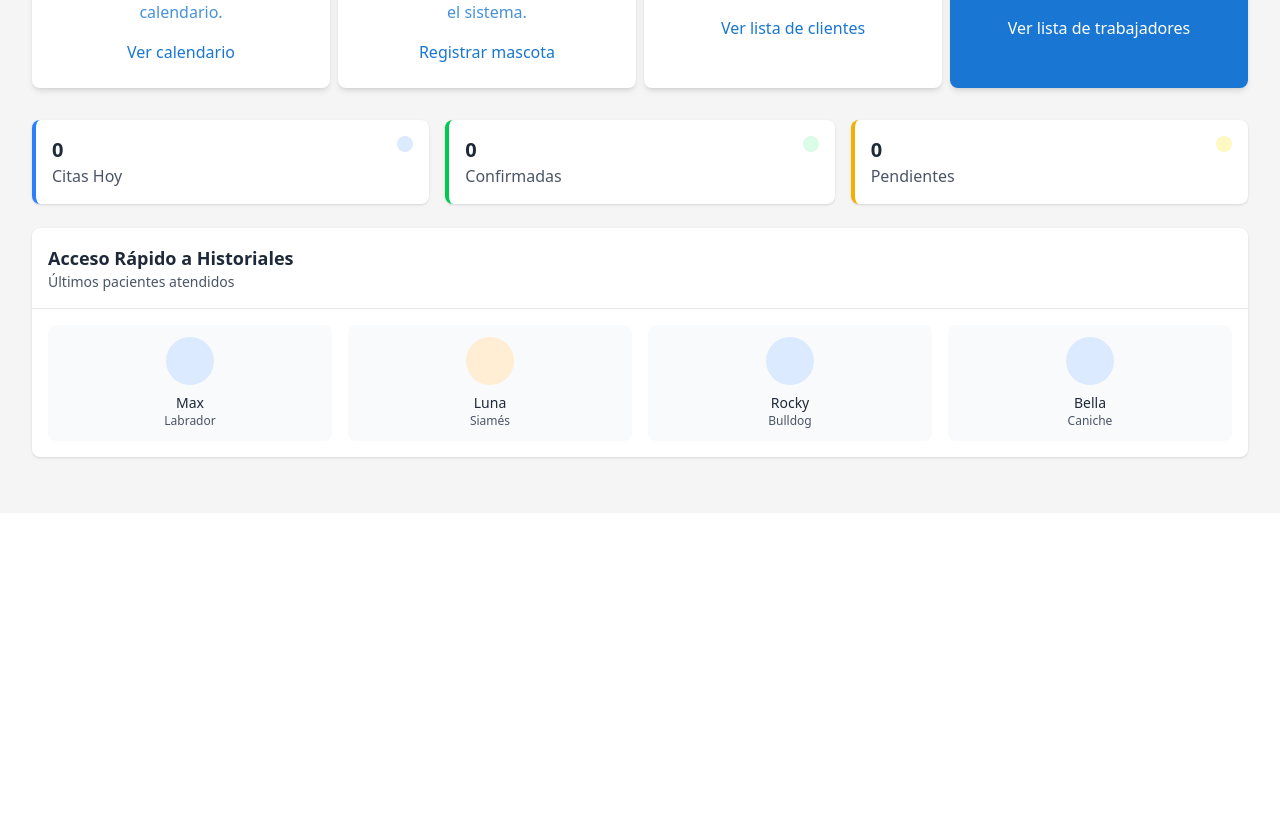
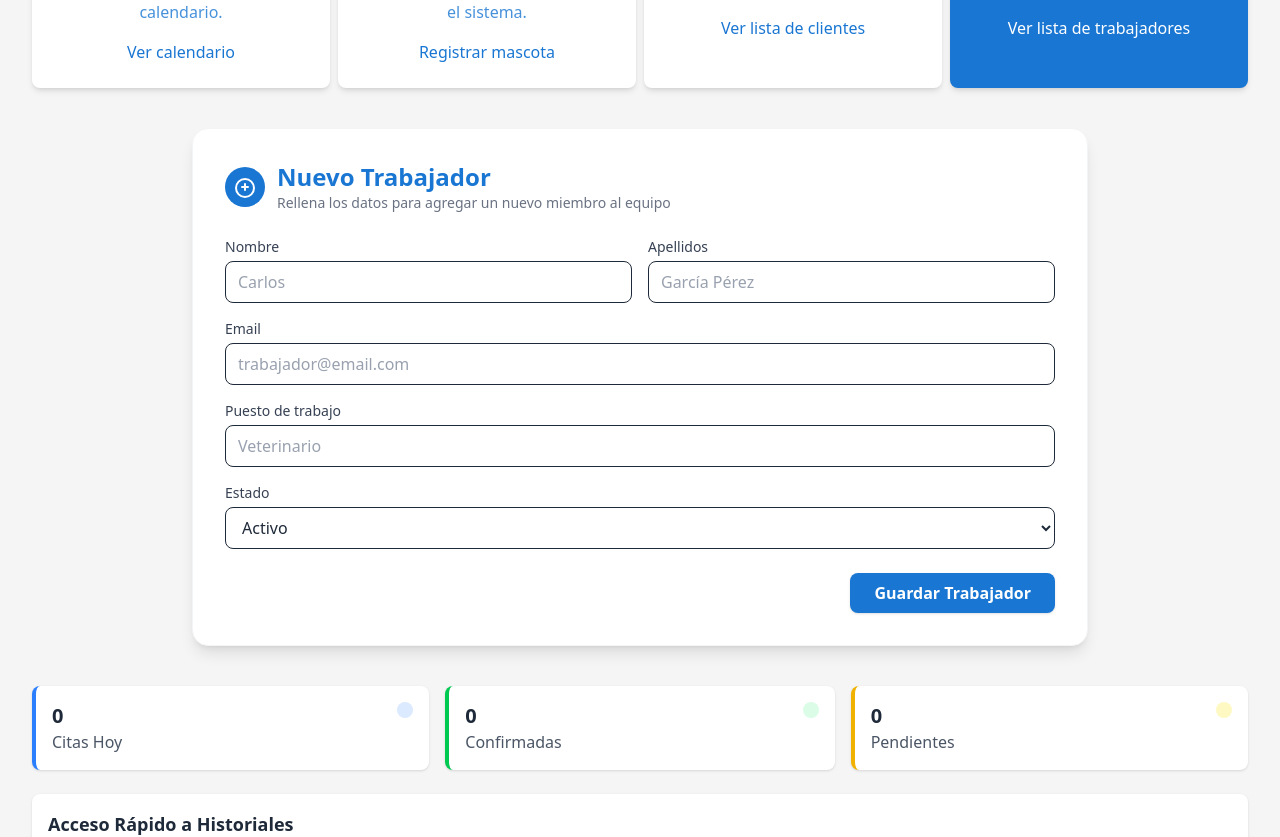
Before and after one commit to jmoreeno18/App-Veterinario, an Angular app: page /dashboard/employees/new in a window 1280 px wide. Shown: the part 366-1203 px from the top of the page. Before the commit the page ends 879 px from the top, so only its background shows below. Built offline with nearby package versions, Linux system fonts and the light colour scheme; no server answers; the database is empty.

Commit message:
Lista de empleados y editar empleados

```diff
--- a/src/app/pages/employees/employee-form/employee-form.component.html
+++ b/src/app/pages/employees/employee-form/employee-form.component.html
@@ -0,0 +1,60 @@
+<div class="bg-white p-8 rounded-2xl shadow-lg max-w-4xl mx-auto my-10 border border-gray-100">
+  <!-- Título -->
+  <div class="mb-6 flex items-center gap-3">
+    <div class="bg-[var(--color-primario)] text-white rounded-full p-2">
+      <svg class="w-6 h-6" fill="none" stroke="currentColor" stroke-width="2" viewBox="0 0 24 24">
+        <path stroke-linecap="round" stroke-linejoin="round" d="M9 12h6m-3-3v6m9-2a9 9 0 11-18 0 9 9 0 0118 0z"/>
+      </svg>
+    </div>
+    <div>
+      <h2 class="text-2xl font-bold text-[var(--color-primario)]">Nuevo Trabajador</h2>
+      <p class="text-sm text-gray-500">Rellena los datos para agregar un nuevo miembro al equipo</p>
+    </div>
+  </div>
+
+  <!-- Formulario -->
+  <form class="grid grid-cols-1 sm:grid-cols-2 gap-4">
+
+    <div>
+      <label class="block text-sm font-medium text-gray-700 mb-1">Nombre</label>
+      <input [(ngModel)]="employee.nombre" name="nombre" type="text" placeholder="Carlos"
+        class="w-full px-3 py-2 border rounded-lg focus:outline-none focus:ring-2 focus:ring-[var(--color-primario)] placeholder:text-gray-400"/>
+    </div>
+
+    <div>
+      <label class="block text-sm font-medium text-gray-700 mb-1">Apellidos</label>
+      <input [(ngModel)]="employee.apellidos" name="apellidos" type="text" placeholder="García Pérez"
+        class="w-full px-3 py-2 border rounded-lg focus:outline-none focus:ring-2 focus:ring-[var(--color-primario)] placeholder:text-gray-400"/>
+    </div>
+
+    <div class="sm:col-span-2">
+      <label class="block text-sm font-medium text-gray-700 mb-1">Email</label>
+      <input [(ngModel)]="employee.email" name="email" type="email" placeholder="trabajador@email.com"
+        class="w-full px-3 py-2 border rounded-lg focus:outline-none focus:ring-2 focus:ring-[var(--color-primario)] placeholder:text-gray-400"/>
+    </div>
+
+    <div class="sm:col-span-2">
+      <label class="block text-sm font-medium text-gray-700 mb-1">Puesto de trabajo</label>
+      <input [(ngModel)]="employee.puesto_trabajo" name="puesto_trabajo" type="text" placeholder="Veterinario"
+        class="w-full px-3 py-2 border rounded-lg focus:outline-none focus:ring-2 focus:ring-[var(--color-primario)] placeholder:text-gray-400"/>
+    </div>
+
+    <div class="sm:col-span-2">
+      <label class="block text-sm font-medium text-gray-700 mb-1">Estado</label>
+      <select [(ngModel)]="employee.activo" name="activo"
+        class="w-full px-3 py-2 border rounded-lg focus:outline-none focus:ring-2 focus:ring-[var(--color-primario)]">
+        <option [ngValue]="true">Activo</option>
+        <option [ngValue]="false">No Activo</option>
+      </select>
+    </div>
+
+  </form>
+
+  <!-- Botón -->
+  <div class="mt-6 text-right">
+    <button (click)="saveEmployee()" type="button"
+      class="bg-[var(--color-primario)] hover:bg-[var(--color-primario-hover)] text-white px-6 py-2 rounded-lg font-semibold shadow transition duration-200">
+      Guardar Trabajador
+    </button>
+  </div>
+</div>
--- a/src/app/pages/employees/employee-form/employee-form.component.ts
+++ b/src/app/pages/employees/employee-form/employee-form.component.ts
@@ -1,10 +1,45 @@
 import { CommonModule } from '@angular/common';
 import { Component } from '@angular/core';
+import { FormsModule } from '@angular/forms';
+import { Router } from '@angular/router';
+import { SupabaseService } from '../../../supabase/supabase.service';
 
 @Component({
   selector: 'app-employee-form',
   standalone: true,
-  imports: [CommonModule],
+  imports: [CommonModule, FormsModule],
   templateUrl: './employee-form.component.html',
 })
-export class EmployeeFormComponent {}
+export class EmployeeFormComponent {
+  employee = {
+    nombre: '',
+    apellidos: '',
+    email: '',
+    puesto_trabajo: '',
+    activo: true,
+  };
+
+  constructor(
+    private supabaseService: SupabaseService,
+    private router: Router
+  ) {}
+
+  async saveEmployee() {
+    const payload = {
+      ...this.employee,
+      created_at: new Date().toISOString(),
+    };
+
+    const { error } = await this.supabaseService.client
+      .from('usuarios')
+      .insert([payload]);
+
+    if (error) {
+      console.error('Error al guardar trabajador:', error.message);
+      alert('❌ Error al guardar trabajador. Revisa los datos.');
+    } else {
+      alert('✅ Trabajador guardado correctamente');
+      this.router.navigate(['/dashboard/employees']);
+    }
+  }
+}
--- a/src/app/pages/employees/employee-list/employee-list.component.html
+++ b/src/app/pages/employees/employee-list/employee-list.component.html
@@ -19,6 +19,7 @@
           <th class="px-6 py-3">Email</th>
           <th class="px-6 py-3">Puesto</th>
           <th class="px-6 py-3">Fecha de Alta</th>
+          <th class="px-6 py-3">Estado</th>
         </tr>
       </thead>
       <tbody>
@@ -29,15 +30,31 @@
           <td class="px-6 py-4">{{ emp.email }}</td>
           <td class="px-6 py-4">{{ emp.puesto_trabajo }}</td>
           <td class="px-6 py-4">{{ emp.created_at | date: "dd/MM/yyyy" }}</td>
+          <td class="px-6 py-4">
+            <span
+              class="px-2 py-1 rounded-full text-xs font-semibold"
+              [ngClass]="{
+                'bg-green-100 text-green-800': emp.activo,
+                'bg-red-100 text-red-800': !emp.activo
+              }"
+            >
+              {{ emp.activo ? 'Activo' : 'No activo' }}
+            </span>
+          </td>
+
           <td class="px-6 py-4 text-right space-x-2 whitespace-nowrap">
+
             <button
               title="Editar"
+              (click)="openEditModal(emp)"
               class="text-blue-600 hover:text-blue-800 hover:scale-105 transition cursor-pointer w-6"
             >
               <icon-edit></icon-edit>
             </button>
+
             <button
               title="Eliminar"
+              (click)="openDeleteModal(emp)"
               class="text-red-600 hover:text-red-800 hover:scale-105 transition cursor-pointer w-6"
             >
               <icon-delete></icon-delete>
@@ -48,3 +65,114 @@
     </table>
   </div>
 </div>
+
+
+<!-- Modal Editar Trabajador -->
+<div
+  *ngIf="showEditModal"
+  class="fixed inset-0 z-50 flex items-center justify-center bg-black/60 backdrop-blur-sm"
+>
+  <div class="bg-white w-full max-w-xl rounded-xl shadow-lg p-6 relative animate-fade-in">
+    <h2 class="text-xl font-bold text-[var(--color-primario)] mb-4">Editar Trabajador</h2>
+
+    <form class="grid grid-cols-1 sm:grid-cols-2 gap-4 text-sm">
+      <div>
+        <label class="font-medium">Nombre</label>
+        <input
+          [(ngModel)]="selectedEmployeeEdit.nombre"
+          name="nombre"
+          class="w-full border px-3 py-2 rounded"
+        />
+      </div>
+
+      <div>
+        <label class="font-medium">Apellidos</label>
+        <input
+          [(ngModel)]="selectedEmployeeEdit.apellidos"
+          name="apellidos"
+          class="w-full border px-3 py-2 rounded"
+        />
+      </div>
+
+      <div class="sm:col-span-2">
+        <label class="font-medium">Email</label>
+        <input
+          [(ngModel)]="selectedEmployeeEdit.email"
+          name="email"
+          class="w-full border px-3 py-2 rounded"
+        />
+      </div>
+
+      <div class="sm:col-span-2">
+        <label class="font-medium">Puesto de Trabajo</label>
+        <input
+          [(ngModel)]="selectedEmployeeEdit.puesto_trabajo"
+          name="puesto"
+          class="w-full border px-3 py-2 rounded"
+        />
+      </div>
+
+      <div class="sm:col-span-2">
+        <label class="font-medium">Estado</label>
+        <select
+          [(ngModel)]="selectedEmployeeEdit.activo"
+          name="activo"
+          class="w-full border px-3 py-2 rounded"
+        >
+          <option [ngValue]="true">Activo</option>
+          <option [ngValue]="false">No activo</option>
+        </select>
+      </div>
+
+      <div class="sm:col-span-2 text-right mt-4">
+        <button
+          type="button"
+          (click)="confirmEditEmployee()"
+          class="bg-[var(--color-primario)] hover:bg-[var(--color-primario-hover)] text-white px-5 py-2 rounded-lg"
+        >
+          Guardar Cambios
+        </button>
+      </div>
+    </form>
+
+    <!-- Cerrar -->
+    <button
+      (click)="closeEditModal()"
+      aria-label="Cerrar"
+      class="absolute top-3 right-3 text-gray-400 hover:text-black transition"
+    >
+      ✖️
+    </button>
+  </div>
+</div>
+
+
+<!-- Modal Eliminar Trabajador -->
+<div
+  *ngIf="showDeleteModal"
+  class="fixed inset-0 z-50 flex items-center justify-center bg-black/60 backdrop-blur-sm"
+>
+  <div class="bg-white w-full max-w-md rounded-xl shadow-xl p-6 relative animate-fade-in">
+    <h2 class="text-xl font-semibold text-red-600 mb-4">¿Eliminar Trabajador?</h2>
+    <p class="text-sm text-gray-700 mb-6">
+      ¿Estás seguro de que deseas eliminar a
+      <strong>{{ selectedEmployee?.nombre }} {{ selectedEmployee?.apellidos }}</strong>?
+      Esta acción no se puede deshacer.
+    </p>
+
+    <div class="flex justify-end gap-3">
+      <button
+        (click)="closeDeleteModal()"
+        class="px-4 py-2 bg-gray-100 text-gray-700 rounded-lg hover:bg-gray-200"
+      >
+        Cancelar
+      </button>
+      <button
+        (click)="confirmDeleteEmployee()"
+        class="px-4 py-2 bg-red-600 text-white rounded-lg hover:bg-red-700"
+      >
+        Eliminar
+      </button>
+    </div>
+  </div>
+</div>
--- a/src/app/pages/employees/employee-list/employee-list.component.ts
+++ b/src/app/pages/employees/employee-list/employee-list.component.ts
@@ -5,29 +5,95 @@ import { IconViewComponent } from "../../../components/icons/icon-view.component
 import { IconEditComponent } from "../../../components/icons/icon-edit.component";
 import { IconDeleteComponent } from "../../../components/icons/icon-delete.component";
 import { IconUserComponent } from "../../../components/icons/icon-user.component";
+import { FormsModule } from '@angular/forms';
+import { RouterLink } from '@angular/router';
 
 @Component({
   selector: 'app-employee-list',
   templateUrl: './employee-list.component.html',
   standalone: true,
-  imports: [CommonModule, IconEditComponent, IconDeleteComponent, IconUserComponent]
+  imports: [CommonModule, FormsModule, RouterLink ,IconEditComponent, IconDeleteComponent, IconUserComponent]
 })
 export class EmployeeListComponent implements OnInit {
   employees: any[] = [];
 
+  selectedEmployee: any = null;
+  showDeleteModal: boolean = false;
+
+  selectedEmployeeEdit: any = null;
+  showEditModal: boolean = false;
+
+
   constructor(private supabase: SupabaseService) {}
 
   async ngOnInit() {
+    await this.loadEmployees();
+  }
+
+  async loadEmployees() {
     const { data, error } = await this.supabase.client
       .from('usuarios')
       .select('*')
-      .order('created_at', {ascending: false})
+      .order('created_at', { ascending: false });
 
     if (error) {
       console.error('Error al obtener trabajadores:', error);
     } else {
+      console.log(data)
       this.employees = data;
-      console.log('Empleados: ', data)
     }
   }
+
+  openDeleteModal(emp: any) {
+    this.selectedEmployee = emp;
+    this.showDeleteModal = true;
+  }
+
+  closeDeleteModal() {
+    this.selectedEmployee = null;
+    this.showDeleteModal = false;
+  }
+
+  async confirmDeleteEmployee() {
+    const { error } = await this.supabase.client
+      .from('usuarios')
+      .delete()
+      .eq('id', this.selectedEmployee.id);
+
+    if (error) {
+      console.error('❌ Error al eliminar empleado:', error.message);
+      alert('❌ Error al eliminar empleado');
+    } else {
+      alert('✅ Empleado eliminado correctamente');
+      this.closeDeleteModal();
+      this.loadEmployees(); // Actualiza la lista
+    }
+  }
+
+  openEditModal(emp: any) {
+    this.selectedEmployeeEdit = { ...emp }; // Copia para evitar modificar en vivo
+    this.showEditModal = true;
+  }
+
+closeEditModal() {
+  this.showEditModal = false;
+  this.selectedEmployeeEdit = null;
 }
+
+async confirmEditEmployee() {
+  const { id, ...updatedData } = this.selectedEmployeeEdit;
+  const { error } = await this.supabase.client
+    .from('usuarios')
+    .update(updatedData)
+    .eq('id', id);
+
+  if (error) {
+    console.error('❌ Error al editar empleado:', error.message);
+    alert('❌ Error al editar empleado');
+  } else {
+    alert('✅ Empleado actualizado correctamente');
+    this.closeEditModal();
+    this.loadEmployees();
+  }
+}
+}
```
